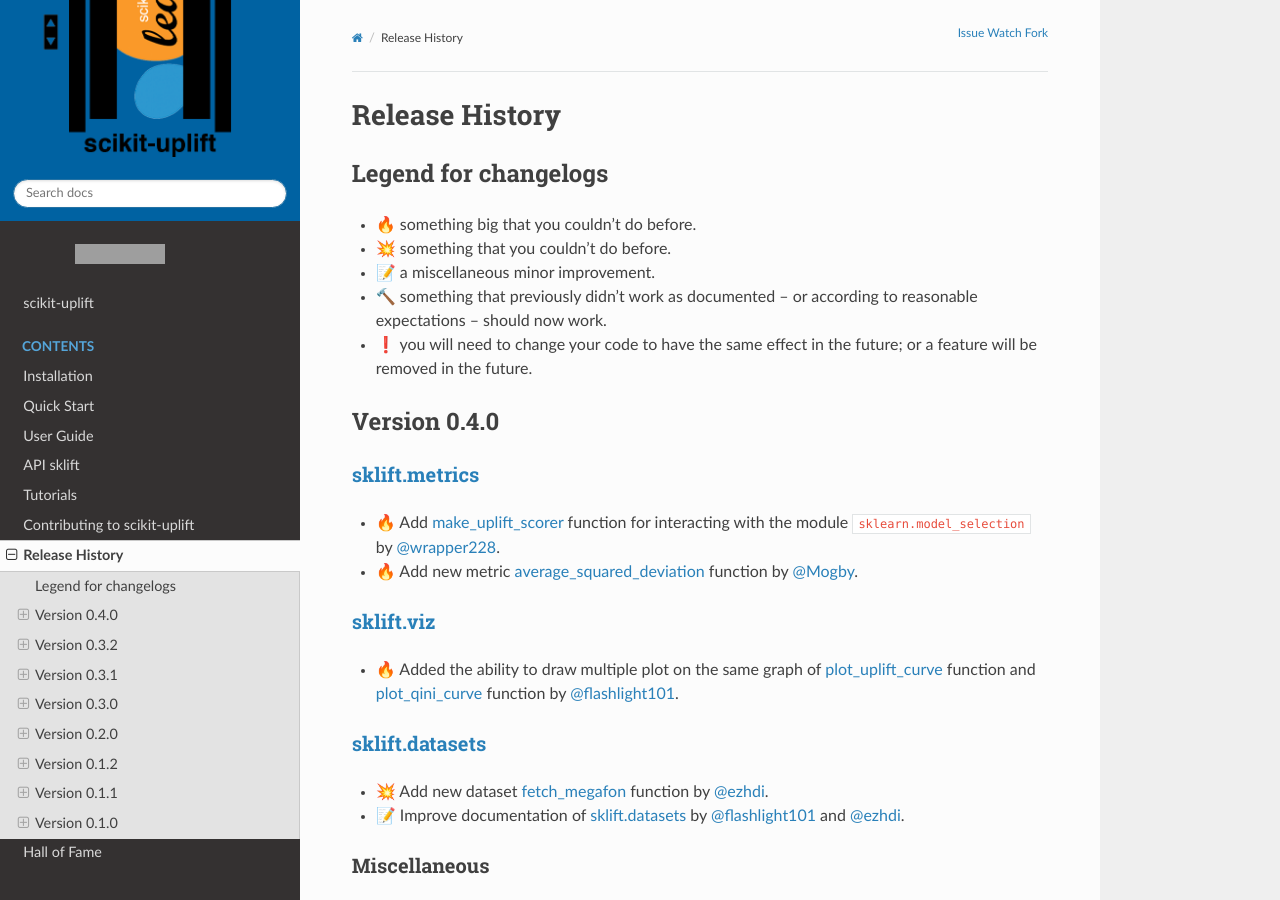
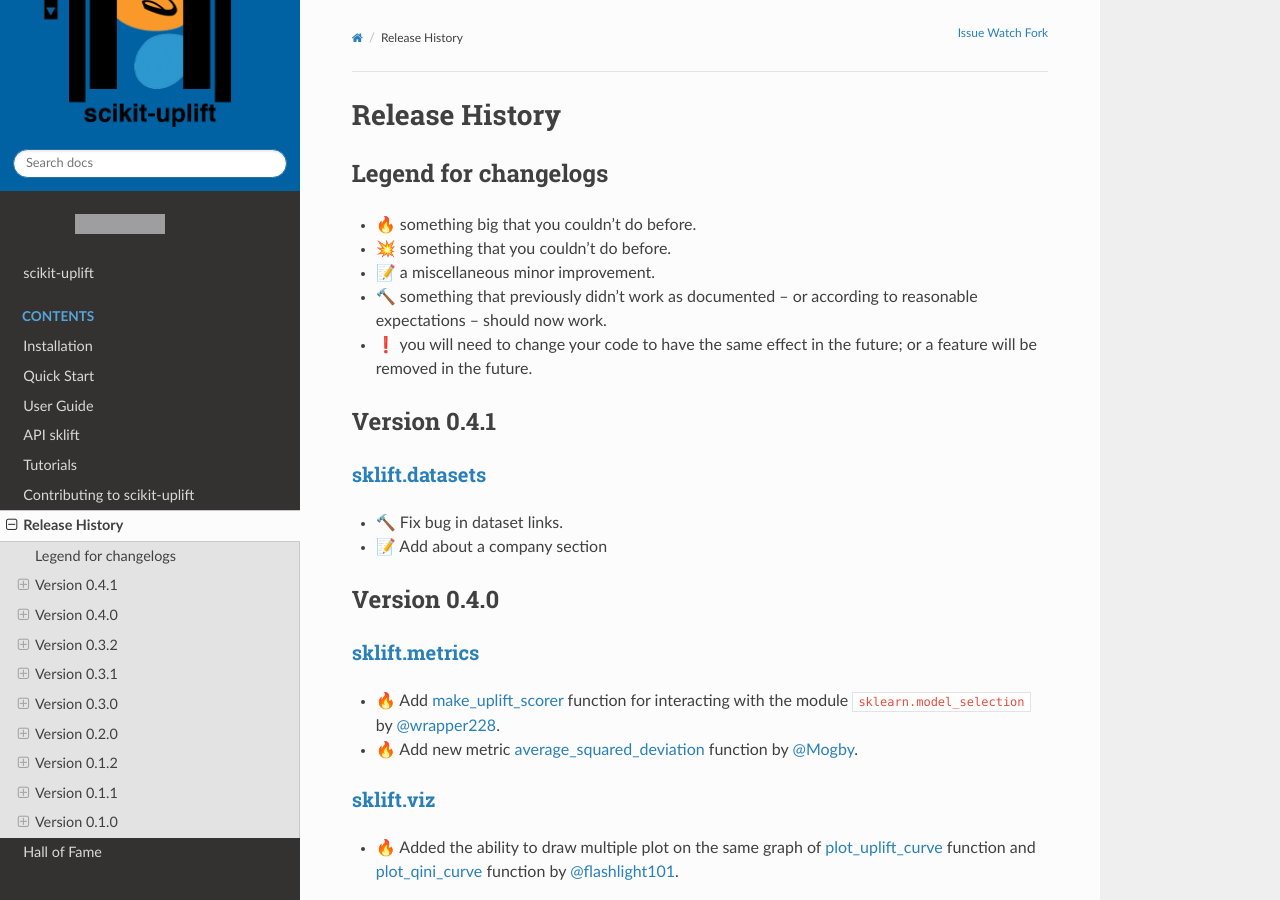
Before and after one commit to maks-sh/scikit-uplift, a Sphinx documentation site: the page built from docs/changelog.md, in a window 1280 px wide and 900 px high. Built offline with Sphinx 7.4.7 and the Read the Docs theme 2.0.0, drawn with Linux system fonts in a browser that asks for light colours; grey boxes are pictures that could not be loaded.

Commit message:
:rocket: Bump version to 0.4.1

```diff
--- a/docs/changelog.md
+++ b/docs/changelog.md
@@ -7,6 +7,13 @@
 * 📝 a miscellaneous minor improvement.
 * 🔨 something that previously didn’t work as documented – or according to reasonable expectations – should now work.
 * ❗️ you will need to change your code to have the same effect in the future; or a feature will be removed in the future.
+
+## Version 0.4.1
+
+### [sklift.datasets](https://www.uplift-modeling.com/en/v0.4.0/api/datasets/index.html)
+
+* 🔨 Fix bug in dataset links.
+* 📝 Add about a company section
 
 ## Version 0.4.0
 
--- a/sklift/__init__.py
+++ b/sklift/__init__.py
@@ -1 +1 @@
-__version__ = '0.4.0'
+__version__ = '0.4.1'
```
